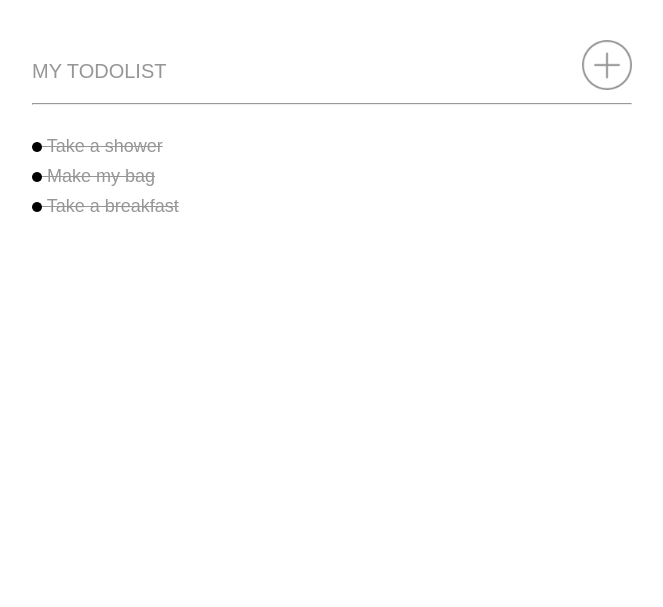
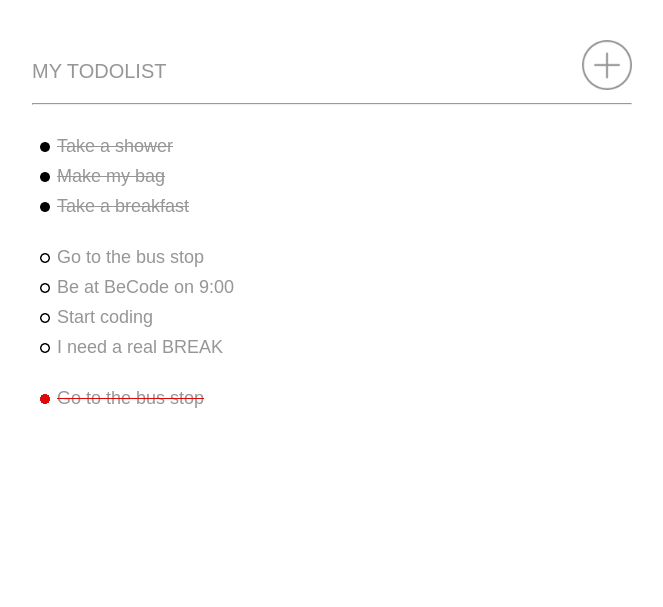
Before and after one commit to jonathancaron/my-todo-app, a PHP site: page / in a window 1280 px wide. Shown: the top 607 px of the page, without its empty margins (308-971 px from the left). Before the commit the page ends 212 px from the top, so only its background shows below. Run offline with PHP 8.4, Linux system fonts and the light colour scheme.

Commit message:
End task

```diff
--- a/index.php
+++ b/index.php
@@ -8,26 +8,34 @@
   <body>
     <div id="main">
       <div id="main-header">
-
+        <!--header-->
+        <p class="title left">MY TODOLIST</p>
+        <img class="right" src="./img/add.png" alt="Add Task" width="50px">
+        <hr class="clear">
+        <!--end header-->
+        <div class="clear"></div>
       </div>
       <div id="main-container">
-        <!--header-->
-        <div class="line">
-          <p class="title left">MY TODOLIST</p>
-          <img class="right" src="./img/add.png" alt="Add Task" width="50px">
-          <hr class="clear">
-        </div>
-        <!--end header-->
-        <div class="clear"></div>
-        <!--tasks done-->
-        <div class="line">
-            <ul class="p2 barre">
-              <li><img src="./img/chip-circle-full.png" width="10px"> Take a shower </li>
-              <li><img src="./img/chip-circle-full.png" width="10px"> Make my bag </li>
-              <li><img src="./img/chip-circle-full.png" width="10px"> Take a breakfast </li>
-            </ul>
-        </div>
-        <!--end tasks done-->
+        <!--tasks -->
+        <ul class="list p2" id="todo">
+          <div class="puce1 barre">
+            <li class="list-item">Take a shower</li>
+            <li class="list-item">Make my bag</li>
+            <li class="list-item">Take a breakfast</li>
+          </div>
+          <br>
+          <div class="puce2">
+            <li class="list-item">Go to the bus stop</li>
+            <li class="list-item">Be at BeCode on 9:00</li>
+            <li class="list-item">Start coding</li>
+            <li class="list-item">I need a real BREAK</li>
+          </div>
+          <br>
+          <div class="puce3 barre-red">
+            <li class="list-item">Go to the bus stop</li>
+          </div>
+        </ul>
+        <!--end tasks-->
         <div class="clear"></div>
 
 
--- a/style.css
+++ b/style.css
@@ -4,11 +4,23 @@ body{
   font-family: sans-serif;
 }
 
-li{
+.puce1 li{
   line-height: 30px;
-  text-decoration: none;
   list-style-type: none;
-  margin-left: -40px;
+  list-style-image: url('./img/chip-circle-full.png');
+  margin-left: -15px;
+}
+.puce2 li{
+  line-height: 30px;
+  list-style-type: none;
+  list-style-image: url('./img/chip-circle-empty.png');
+  margin-left: -15px;
+}
+.puce3 li{
+  line-height: 30px;
+  list-style-type: none;
+  list-style-image: url('./img/chip-circle-full-red.png');
+  margin-left: -15px;
 }
 /*div{
   border: 1px solid black;
@@ -29,6 +41,9 @@ li{
 }
 .barre{
   text-decoration: line-through;
+}
+.barre-red{
+  text-decoration: line-through #DB0B0B;
 }
 .title{
   color: #969698;
```
Also changed, not shown: img/chip-circle-empty.png, img/chip-circle-full-red.png (added), img/chip-circle-full.png.
